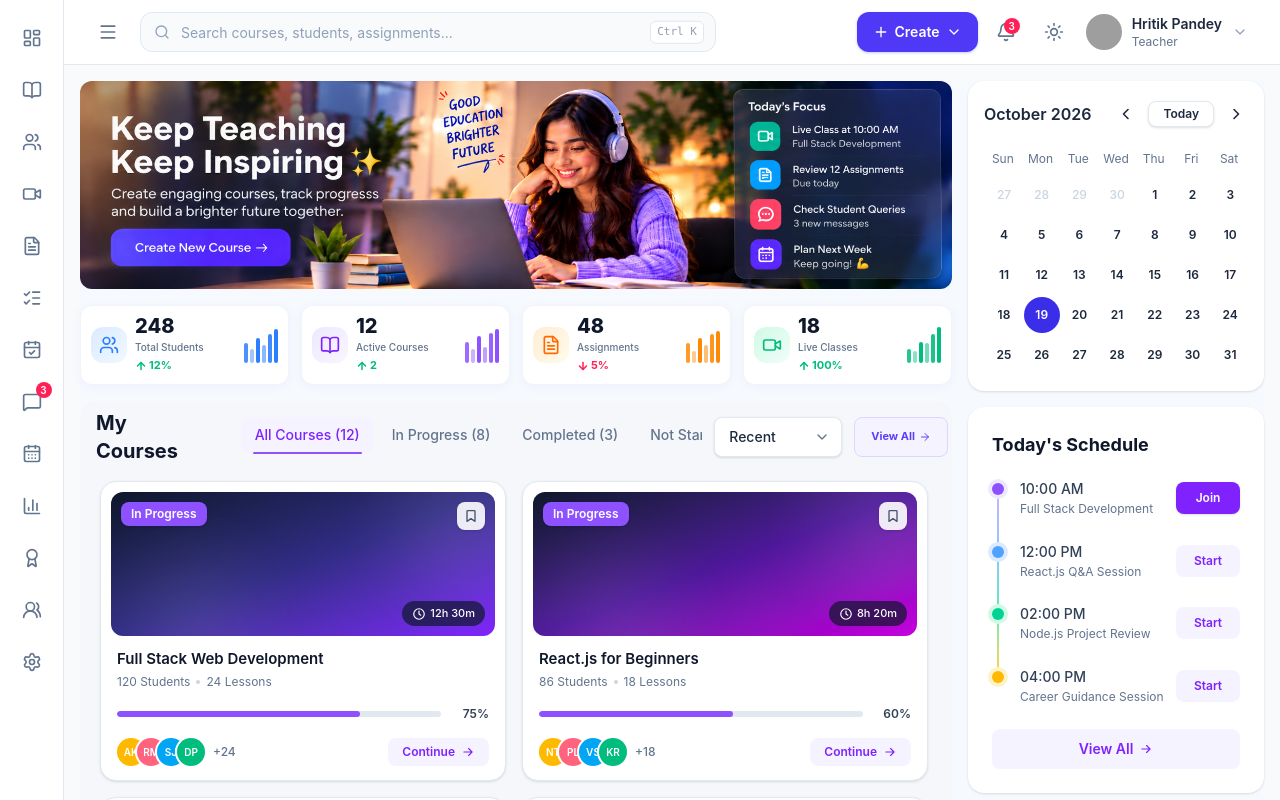
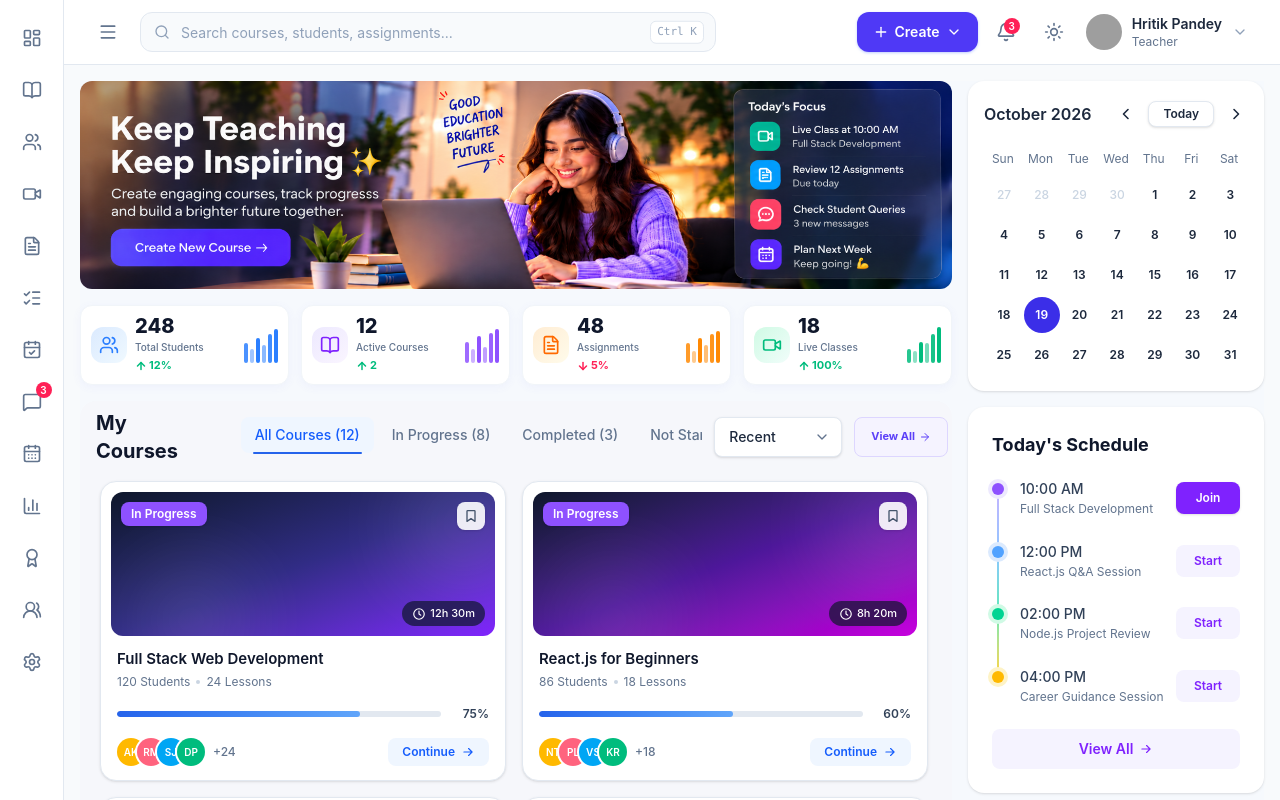
Before and after one commit to iamayushkarma/lms-dashbaord, a React (Vite) app: page / in a window 1280 px wide. Shown: the top 800 px of the page. Built offline with nearby package versions, Linux system fonts and the light colour scheme; grey boxes are pictures that could not be loaded.

Commit message:
refactor: change courses internal violet colors to theme blue

```diff
--- a/src/dashboard/components/student-courses/CourseCard.tsx
+++ b/src/dashboard/components/student-courses/CourseCard.tsx
@@ -52,8 +52,8 @@ export default function CourseCard({
           onClick={() => onToggleBookmark(course.id)}
           aria-pressed={bookmarked}
           aria-label={bookmarked ? "Remove bookmark" : "Bookmark course"}
-          className={`absolute right-2.5 top-2.5 grid h-7 w-7 place-items-center rounded-lg bg-white/90 shadow-sm transition-colors hover:bg-white focus-visible:outline focus-visible:outline-2 focus-visible:outline-violet-500 ${
-            bookmarked ? "text-violet-600" : "text-slate-600"
+          className={`absolute right-2.5 top-2.5 grid h-7 w-7 place-items-center rounded-lg bg-white/90 shadow-sm transition-colors hover:bg-white focus-visible:outline focus-visible:outline-2 focus-visible:outline-blue-500 ${
+            bookmarked ? "text-blue-600" : "text-slate-600"
           }`}
         >
           <BookmarkIcon filled={bookmarked} />
@@ -70,26 +70,33 @@ export default function CourseCard({
         <h3 className="truncate text-[15px] font-semibold text-slate-900">
           {course.title}
         </h3>
+
         <p className="mt-1 flex items-center gap-1.5 text-xs text-slate-500">
           <span>{course.students} Students</span>
           <span className="h-1 w-1 rounded-full bg-slate-300" />
           <span>{course.lessons} Lessons</span>
         </p>
 
+        {/* Progress */}
         <div className="mt-4">
           <ProgressBar
             value={course.progress}
-            barClassName={isCompleted ? "bg-emerald-500" : "bg-violet-500"}
+            barClassName={
+              isCompleted
+                ? "bg-emerald-500"
+                : "bg-gradient-to-r from-[#2563eb] to-[#60a5fa]"
+            }
           />
         </div>
 
+        {/* Footer */}
         <div className="mt-4 flex flex-wrap items-center justify-between gap-2">
           <AvatarStack avatars={course.avatars} more={course.moreStudents} />
 
           <button
             type="button"
             onClick={() => onOpen?.(course)}
-            className="inline-flex items-center gap-1.5 rounded-lg bg-violet-50 px-3.5 py-1.5 text-xs font-semibold text-violet-600 transition-colors hover:bg-violet-100 focus-visible:outline focus-visible:outline-2 focus-visible:outline-violet-500"
+            className="inline-flex items-center gap-1.5 rounded-lg bg-blue-50 px-3.5 py-1.5 text-xs font-semibold text-blue-600 transition-colors hover:bg-blue-100 focus-visible:outline focus-visible:outline-2 focus-visible:outline-blue-500"
           >
             {actionLabels[course.status]}
             <ArrowRightIcon />
--- a/src/dashboard/components/student-courses/CourseTabs.tsx
+++ b/src/dashboard/components/student-courses/CourseTabs.tsx
@@ -21,11 +21,15 @@ export default function CourseTabs({
     event: KeyboardEvent<HTMLButtonElement>,
     index: number,
   ) {
-    if (event.key !== "ArrowRight" && event.key !== "ArrowLeft") return;
+    if (event.key !== "ArrowRight" && event.key !== "ArrowLeft") {
+      return;
+    }
+
     event.preventDefault();
 
     const step = event.key === "ArrowRight" ? 1 : -1;
     const next = tabs[(index + step + tabs.length) % tabs.length];
+
     onChange(next.key);
     refs.current[next.key]?.focus();
   }
@@ -52,9 +56,9 @@ export default function CourseTabs({
             tabIndex={isActive ? 0 : -1}
             onClick={() => onChange(tab.key)}
             onKeyDown={(event) => handleKeyDown(event, index)}
-            className={`cursor-pointer relative shrink-0 whitespace-nowrap rounded-lg px-3.5 py-2 text-sm font-medium transition-colors focus-visible:outline focus-visible:outline-2 focus-visible:outline-violet-500 ${
+            className={`relative shrink-0 cursor-pointer whitespace-nowrap rounded-lg px-3.5 py-2 text-sm font-medium transition-colors focus-visible:outline focus-visible:outline-2 focus-visible:outline-blue-500 ${
               isActive
-                ? "bg-violet-50 text-violet-600 after:absolute after:inset-x-3 after:-bottom-px after:h-0.5 after:rounded-full after:bg-violet-500"
+                ? "bg-blue-50 text-blue-600 after:absolute after:inset-x-3 after:-bottom-px after:h-0.5 after:rounded-full after:bg-[#2563eb]"
                 : "text-slate-500 hover:bg-slate-100 hover:text-slate-700"
             }`}
           >
```
